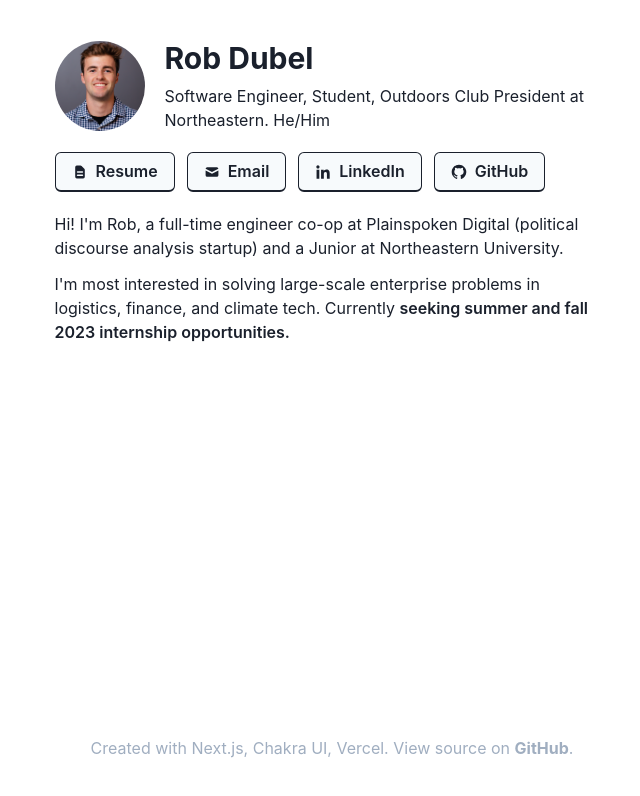
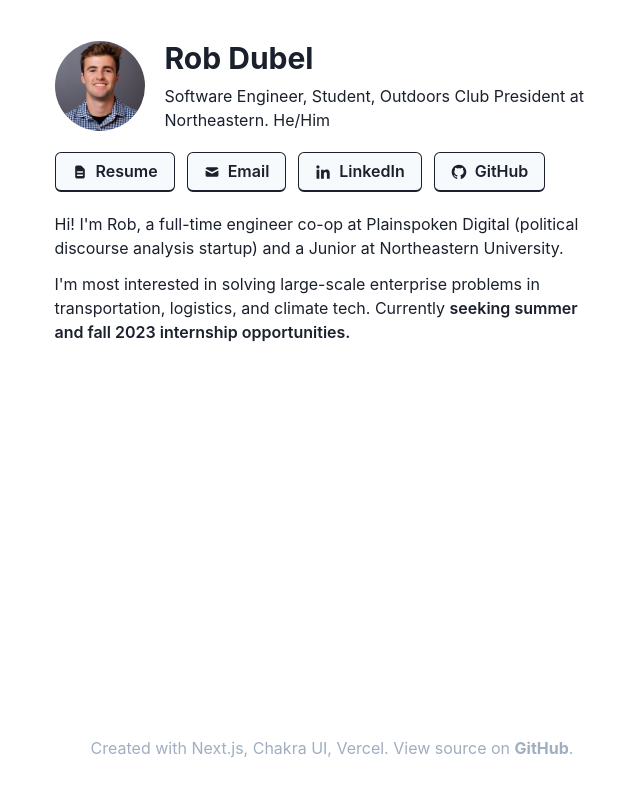
Before and after one commit to dubelr/personal-site, a Next.js app: page / in a window 1280 px wide. Shown: the top 796 px of the page, without its empty margins (308-948 px from the left). Built offline with nearby package versions, Linux system fonts and the light colour scheme.

Commit message:
updated bio

```diff
--- a/pages/index.js
+++ b/pages/index.js
@@ -134,7 +134,7 @@ export default function Home() {
           </Text>
           <Text as="span" align="left" pt={3}>
             {"I'm "}most interested in solving large-scale enterprise problems
-            in logistics, finance, and climate tech. Currently{" "}
+            in transportation, logistics, and climate tech. Currently{" "}
             <Text as="span" fontWeight="semibold">
               seeking summer and fall 2023 internship opportunities.
             </Text>
```
